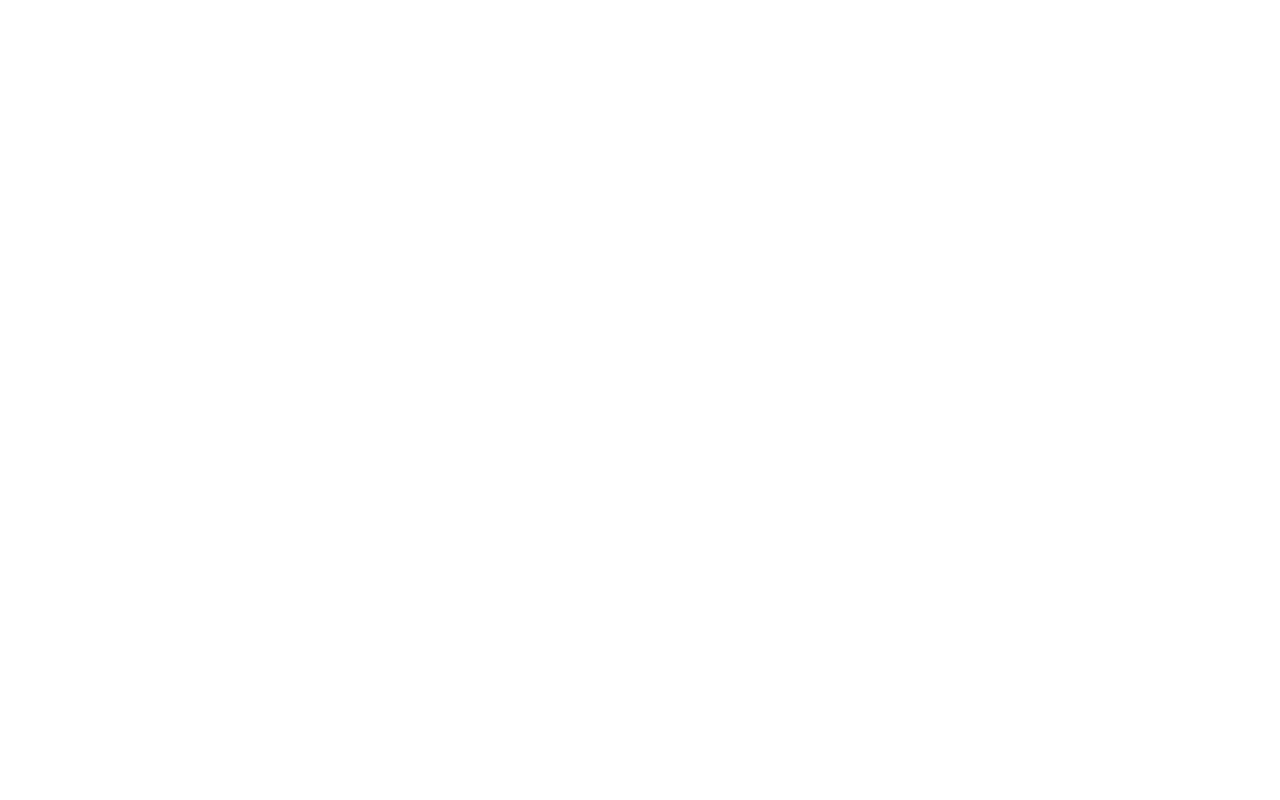
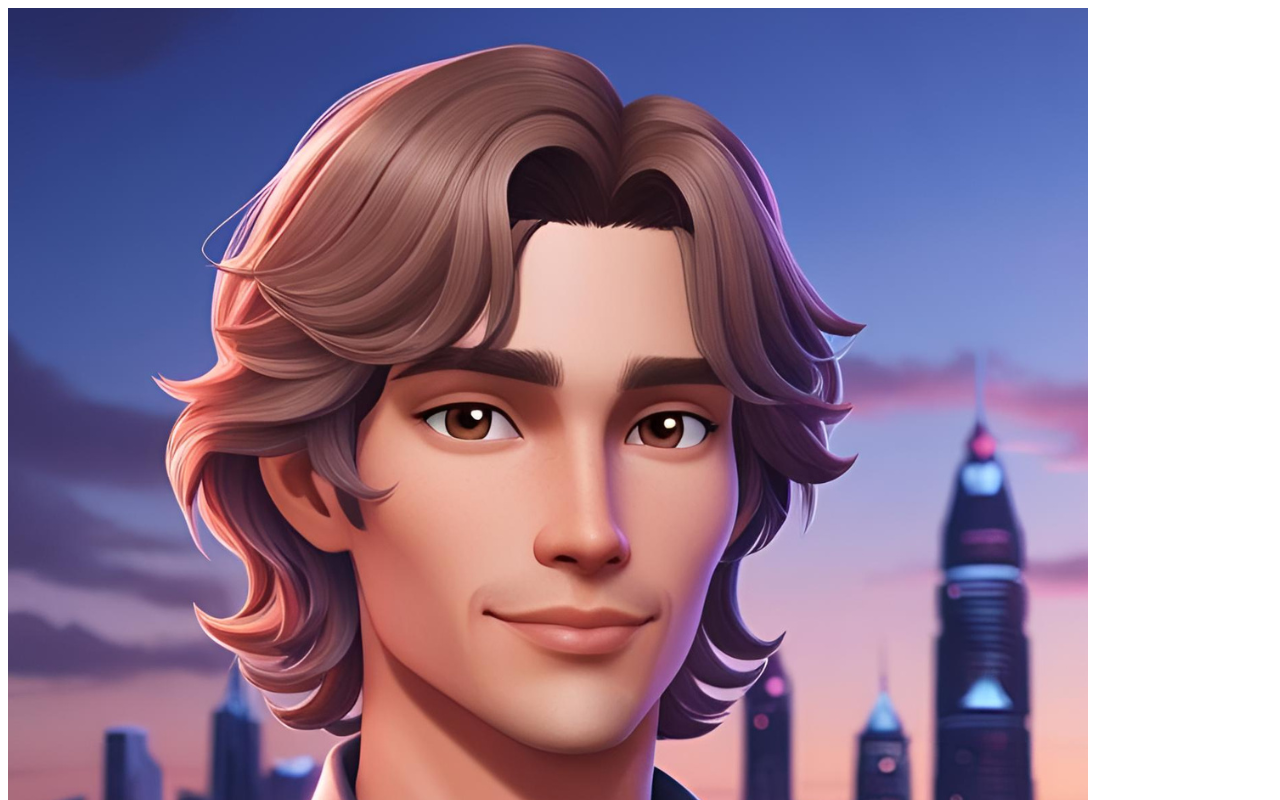
Before and after one commit to Xavier-btt/Arthur_Xavier_2-D_portifolio, a plain HTML site: page index.html in a window 1280 px wide. Shown: the top 800 px of the page. Drawn offline with Linux system fonts and the light colour scheme.

Commit message:
Projeto inicial

```diff
--- a/index.html
+++ b/index.html
@@ -6,6 +6,7 @@
     <title>2°D_Portifólio</title>
 </head>
 <body>
-
+   <img src="Meu avatar.png" alt="Crie um avatar maculino, olho e cabelo castanho, corpo padrão, baixo, com cabelo medio e ondulado, com rosto com formato de triangulo"
+   <h1> eu sou Arthur xavier</h1>
 </body>
 </html>
```
Also changed, not shown: Meu avatar.png (added).
